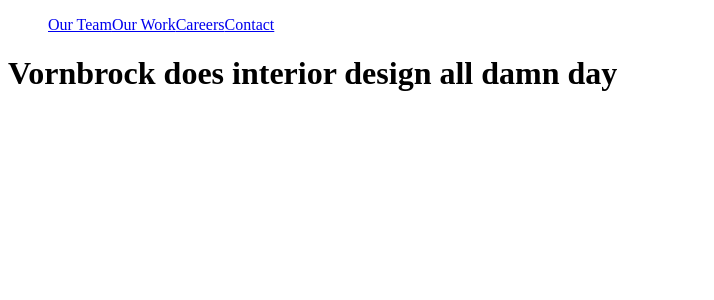
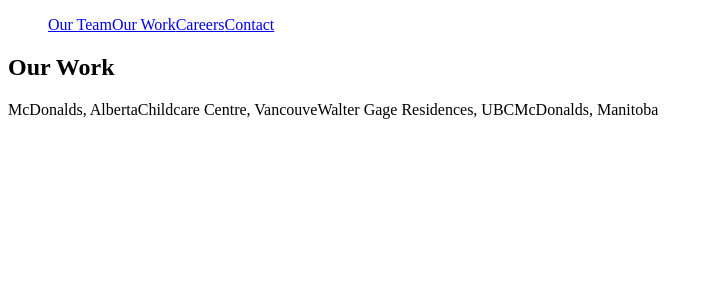
Before and after one commit to HouliHeeler/Vornbrock, a React (Create React App) app: page /OurWork in a window 1280 px wide. Shown: the top 300 px of the page, without its empty margins (0-714 px from the left). Built offline with nearby package versions, Linux system fonts and the light colour scheme.

Commit message:
fill out Our Work content

```diff
--- a/src/pages/OurWork.js
+++ b/src/pages/OurWork.js
@@ -3,9 +3,21 @@
 const OurWork = () => {
   return (
     <div>
-      <h1>
-        Vornbrock does interior design all damn day
-      </h1>
+      <section>
+        <h1>Our Work</h1>
+      </section>
+      <section>
+        <section>
+          <img></img>
+          <span>McDonalds, Alberta</span>
+          <img></img>
+          <span>Childcare Centre, Vancouve</span>
+          <img></img>
+          <span>Walter Gage Residences, UBC</span>
+          <img></img>
+          <span>McDonalds, Manitoba</span>
+        </section>
+      </section>
     </div>
   );
 };
```
